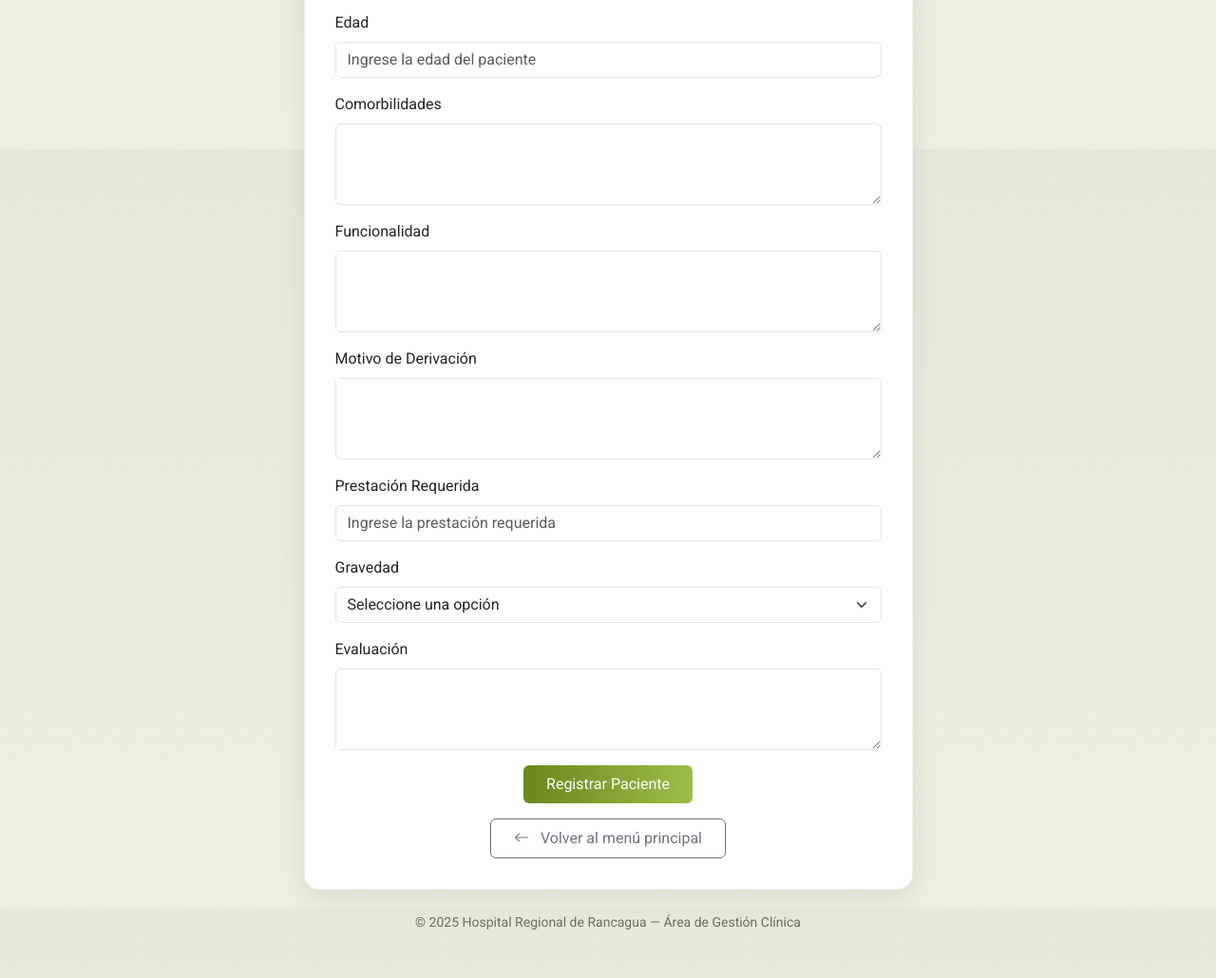
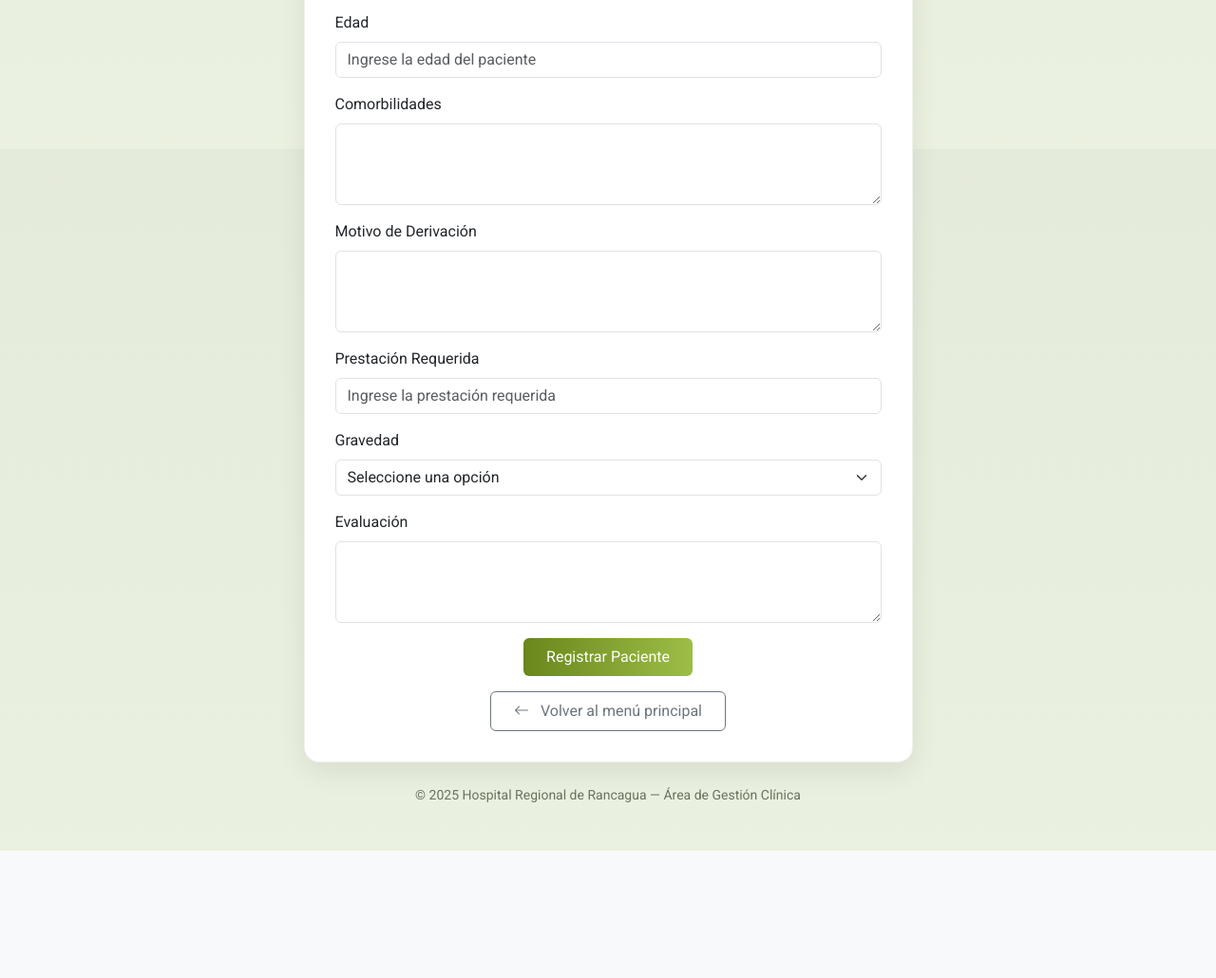
Before and after one commit to PowrAscent/Fichas-Derivacion-Hospital, a Django app: template sistema_derivacion/usuarios/templates/registrar.html in a window 1280 px wide. Shown: the part 643-1673 px from the top of the page at 95% size. After the commit the page ends 1539 px from the top, so only its background shows below. Run offline with Django 5.2, Linux system fonts and the light colour scheme; the template is opened without the code that fills it, so the values that code supplies are empty.

Commit message:
fix: cambios en el registrar

```diff
--- a/sistema_derivacion/usuarios/templates/registrar.html
+++ b/sistema_derivacion/usuarios/templates/registrar.html
@@ -187,10 +187,7 @@
 									<label for="comorbilidades" class="form-label">Comorbilidades</label>
 									<textarea class="form-control" id="comorbilidades" name="comorbilidades" rows="3" required></textarea>
 								</div>
-								<div class="mb-3">
-									<label for="funcionalidad" class="form-label">Funcionalidad</label>
-									<textarea class="form-control" id="funcionalidad" name="funcionalidad" rows="3" required></textarea>
-								</div>
+
 								<div class="mb-3">
 									<label for="motivo_derivacion" class="form-label">Motivo de Derivación</label>
 									<textarea
--- a/sistema_derivacion/usuarios/views.py
+++ b/sistema_derivacion/usuarios/views.py
@@ -15,12 +15,16 @@ def login(request):
         hashed = hashlib.md5(contraseña.encode('utf-8')).hexdigest()
         usuario = Usuario.objects.filter(correo = correo, contraseña = hashed).first()
 
+        print(hashed)
+
         if usuario:
             request.session['estadoSesion'] = True
             request.session['correo'] = usuario.correo
             request.session['rol'] = usuario.rol
 
             datos = {'correo' : usuario.correo, 'rol': usuario.rol.lower(),  'r': 'Autenticacion exitosa'}
+
+            print(usuario)
 
             if usuario.rol == 'TENS':
                 return render(request, 'menuA.html', datos)
```
